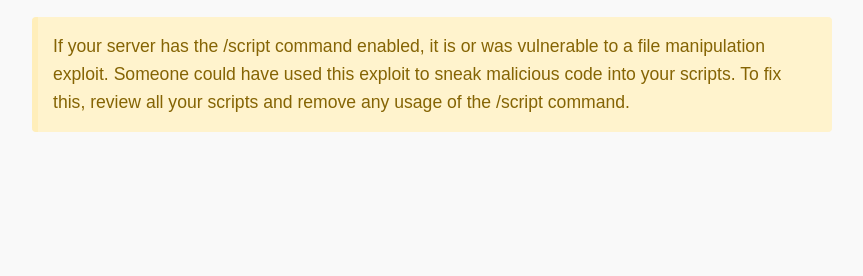
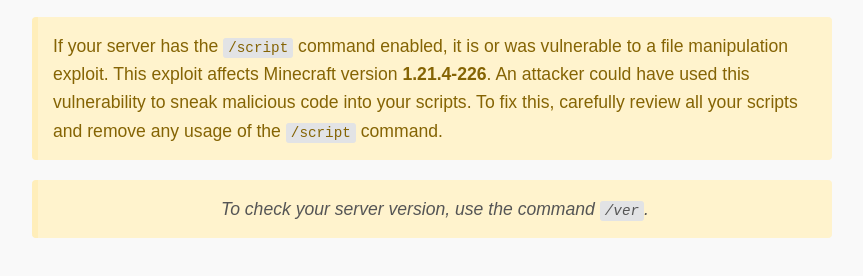
Before and after one commit to Star-destroyer11/Script-fixes, a plain HTML site: page index.html in a window 1280 px wide. Shown: the part 94-370 px from the top of the page, without its empty margins (208-1071 px from the left). Drawn offline with Linux system fonts and the light colour scheme.

Commit message:
Update index.html

```diff
--- a/index.html
+++ b/index.html
@@ -16,7 +16,7 @@
     }
     h1 {
       text-align: center;
-      color: #b22222; /* a warning red color */
+      color: #b22222;
       margin-bottom: 20px;
     }
     p {
@@ -27,6 +27,18 @@
       border-radius: 4px;
       color: #856404;
     }
+    code {
+      background-color: #e2e3e5;
+      padding: 2px 5px;
+      border-radius: 3px;
+      font-family: monospace;
+    }
+    .note {
+      margin-top: 20px;
+      font-style: italic;
+      color: #555;
+      text-align: center;
+    }
   </style>
 </head>
 <body>
@@ -34,9 +46,14 @@
   <h1>Important Security Notice</h1>
 
   <p>
-    If your server has the /script command enabled, it is or was vulnerable to a file manipulation exploit.
-    Someone could have used this exploit to sneak malicious code into your scripts.
-    To fix this, review all your scripts and remove any usage of the /script command.
+    If your server has the <code>/script</code> command enabled, it is or was vulnerable to a file manipulation exploit.
+    This exploit affects Minecraft version <strong>1.21.4-226</strong>.
+    An attacker could have used this vulnerability to sneak malicious code into your scripts.
+    To fix this, carefully review all your scripts and remove any usage of the <code>/script</code> command.
+  </p>
+
+  <p class="note">
+    To check your server version, use the command <code>/ver</code>.
   </p>
 
 </body>
```
